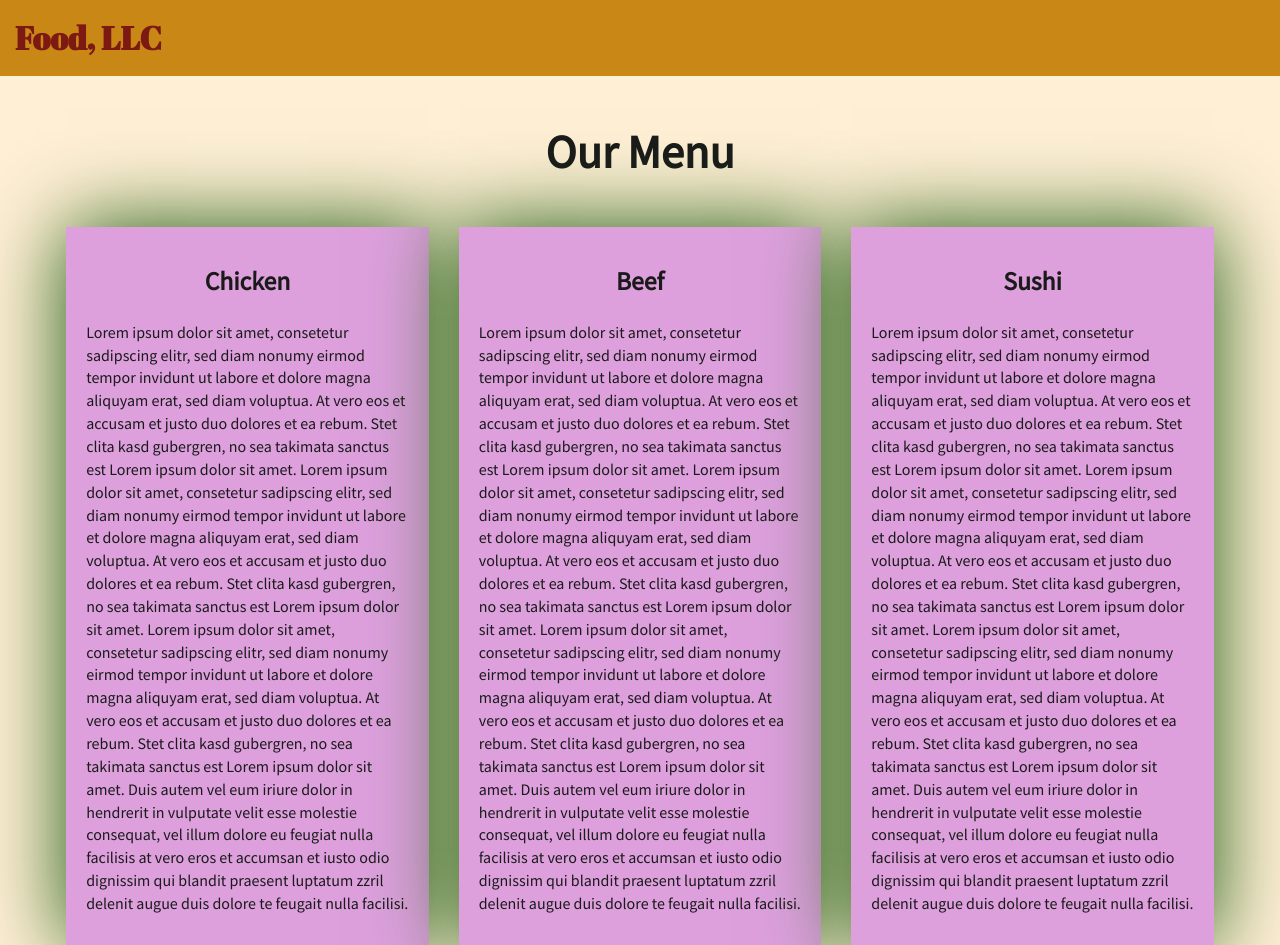
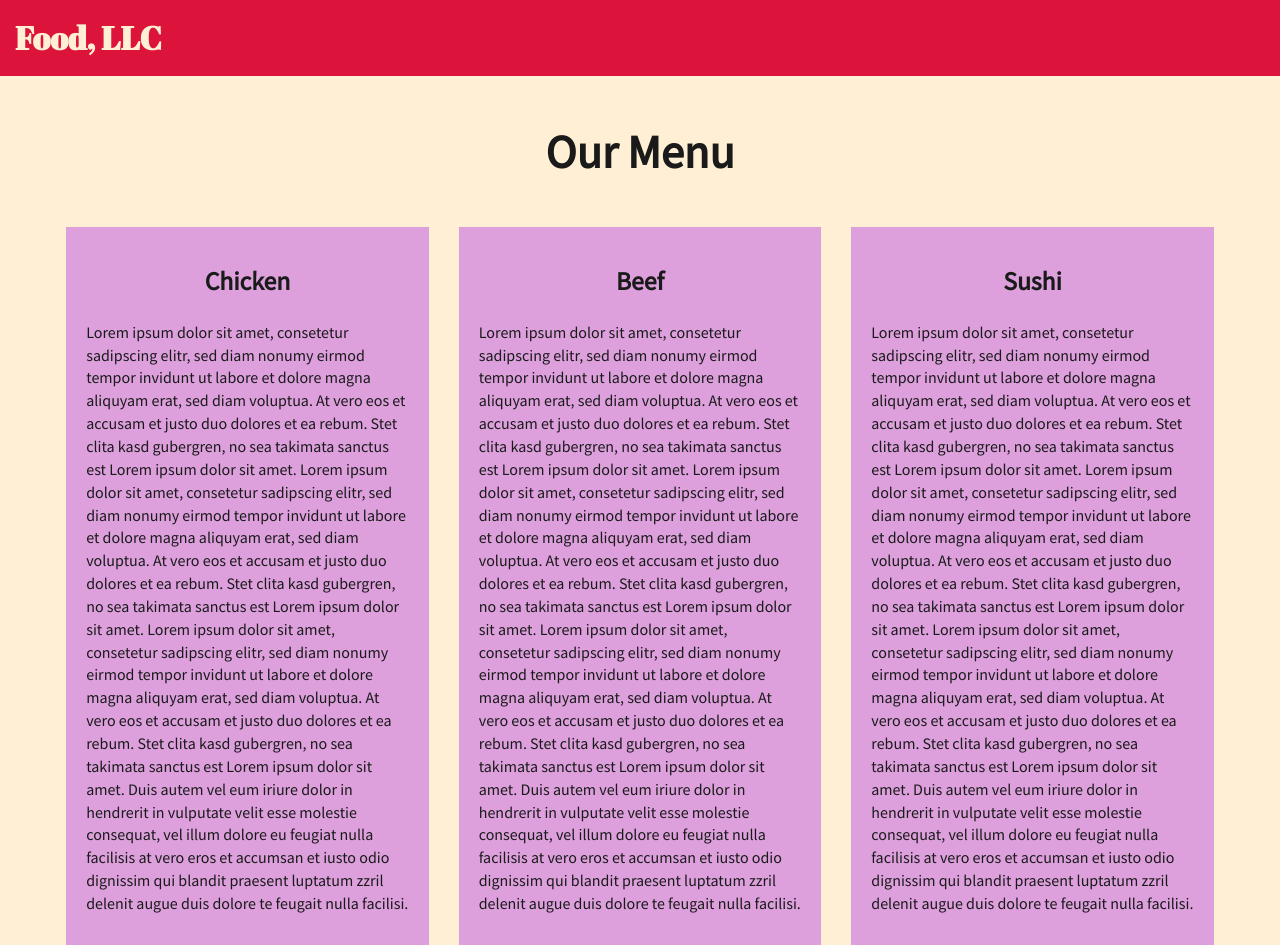
Before and after one commit to pratikshaborle/Coursera-HTM-CSS-Javascript-JHU, a plain HTML site: page module3-solution/index.html in a window 1280 px wide. Shown: the top 945 px of the page. Drawn offline with Linux system fonts and the light colour scheme.

Commit message:
Update styles.css

```diff
--- a/module3-solution/css/styles.css
+++ b/module3-solution/css/styles.css
@@ -9,7 +9,7 @@ body {
 /** HEADER **/
 
 #header-nav {
-    background-color: #c98715;
+    background-color: #DC143C;
     border-radius: 0;
     border: 0;
 }
@@ -33,7 +33,7 @@ body {
 }
 
 .navbar-brand h1 {
-    color: #7d1913;
+    color: #FFEFD5;
     font-family: 'Abril Fatface', cursive;
     font-weight: bolder;
     font-size: 1.8em;
@@ -45,7 +45,7 @@ body {
 }
 
 #nav-list {
-    background-color: #e4af34;
+    background-color: #DC143C;
 }
 
 #nav-list a {
@@ -93,7 +93,6 @@ body {
     padding: 20px;
     background-color: #DDA0DD;
     margin-bottom: 60px;
-    box-shadow: 0 0 80px #18580b;
 }
 
 
```
